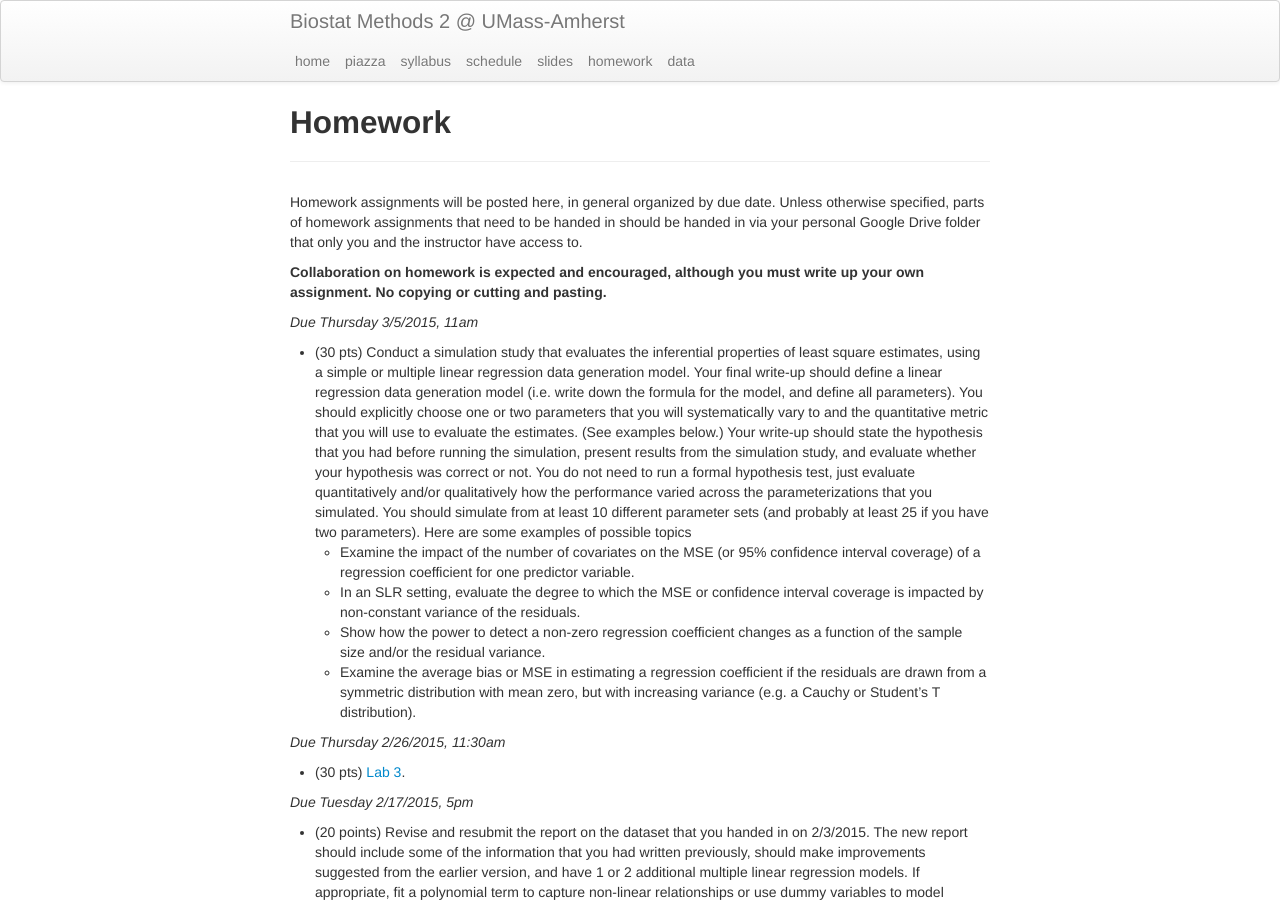
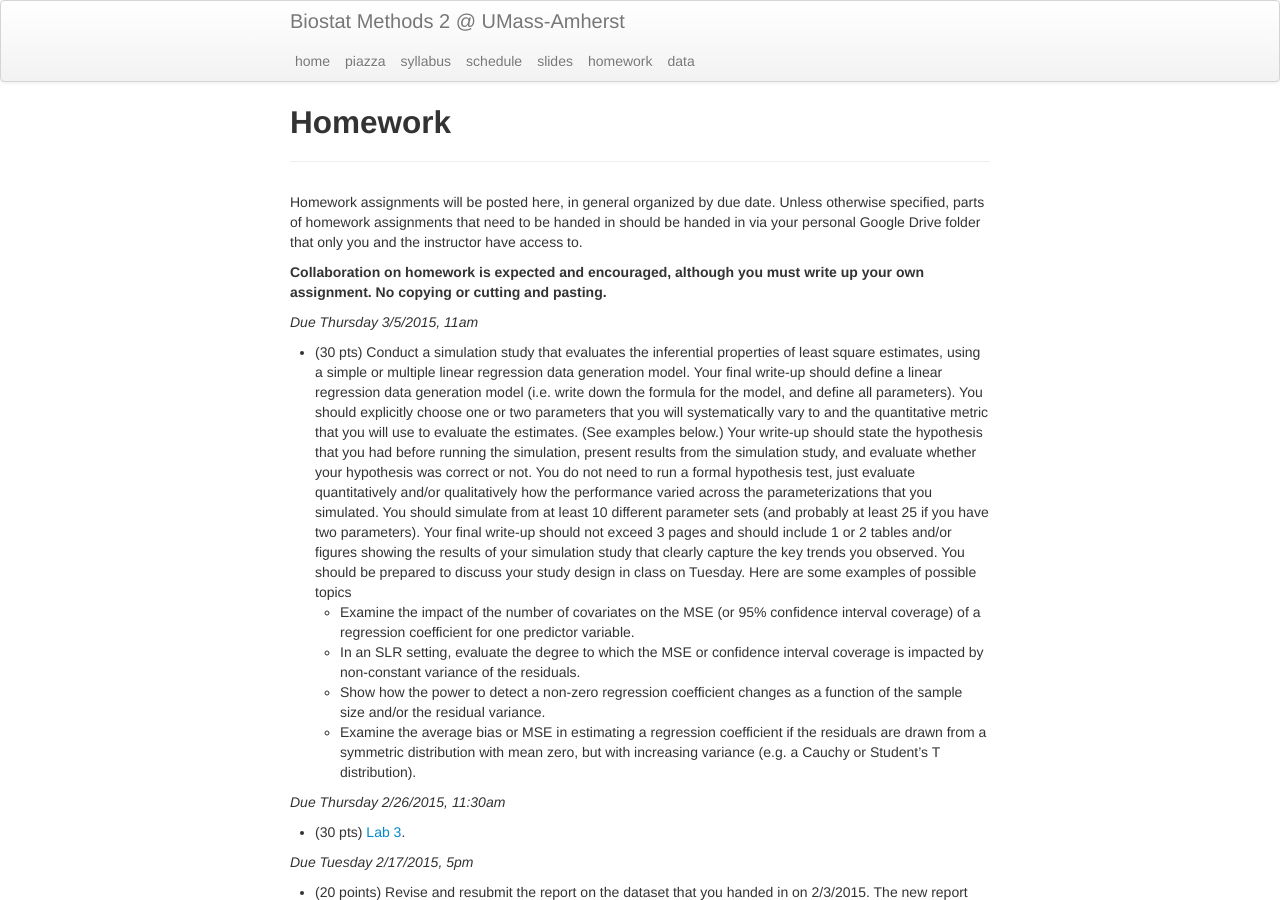
Before and after one commit to nickreich/stat-modeling-2015, a Jekyll site: the page built from pages/homework.md, in a window 1280 px wide and 900 px high. Built offline with Jekyll 4.4.1, drawn with Linux system fonts in a browser that asks for light colours.

Commit message:
hw update.

```diff
--- a/pages/homework.md
+++ b/pages/homework.md
@@ -10,7 +10,7 @@ Homework assignments will be posted here, in general organized by due date. Unle
 
 _Due Thursday 3/5/2015, 11am_
 
-* (30 pts) Conduct a simulation study that evaluates the inferential properties of least square estimates, using a simple or multiple linear regression data generation model. Your final write-up should define a linear regression data generation model (i.e. write down the formula for the model, and define all parameters). You should explicitly choose one or two parameters that you will systematically vary to and the quantitative metric that you will use to evaluate the estimates. (See examples below.) Your write-up should state the hypothesis that you had before running the simulation, present results from the simulation study, and evaluate whether your hypothesis was correct or not. You do not need to run a formal hypothesis test, just evaluate quantitatively and/or qualitatively how the performance varied across the parameterizations that you simulated. You should simulate from at least 10 different parameter sets (and probably at least 25 if you have two parameters). Here are some examples of possible topics
+* (30 pts) Conduct a simulation study that evaluates the inferential properties of least square estimates, using a simple or multiple linear regression data generation model. Your final write-up should define a linear regression data generation model (i.e. write down the formula for the model, and define all parameters). You should explicitly choose one or two parameters that you will systematically vary to and the quantitative metric that you will use to evaluate the estimates. (See examples below.) Your write-up should state the hypothesis that you had before running the simulation, present results from the simulation study, and evaluate whether your hypothesis was correct or not. You do not need to run a formal hypothesis test, just evaluate quantitatively and/or qualitatively how the performance varied across the parameterizations that you simulated. You should simulate from at least 10 different parameter sets (and probably at least 25 if you have two parameters). Your final write-up should not exceed 3 pages and should include 1 or 2 tables and/or figures showing the results of your simulation study that clearly capture the key trends you observed. You should be prepared to discuss your study design in class on Tuesday. Here are some examples of possible topics
    + Examine the impact of the number of covariates on the MSE (or 95% confidence interval coverage) of a regression coefficient for one predictor variable.
    + In an SLR setting, evaluate the degree to which the MSE or confidence interval coverage is impacted by non-constant variance of the residuals.
    + Show how the power to detect a non-zero regression coefficient changes as a function of the sample size and/or the residual variance.
```
